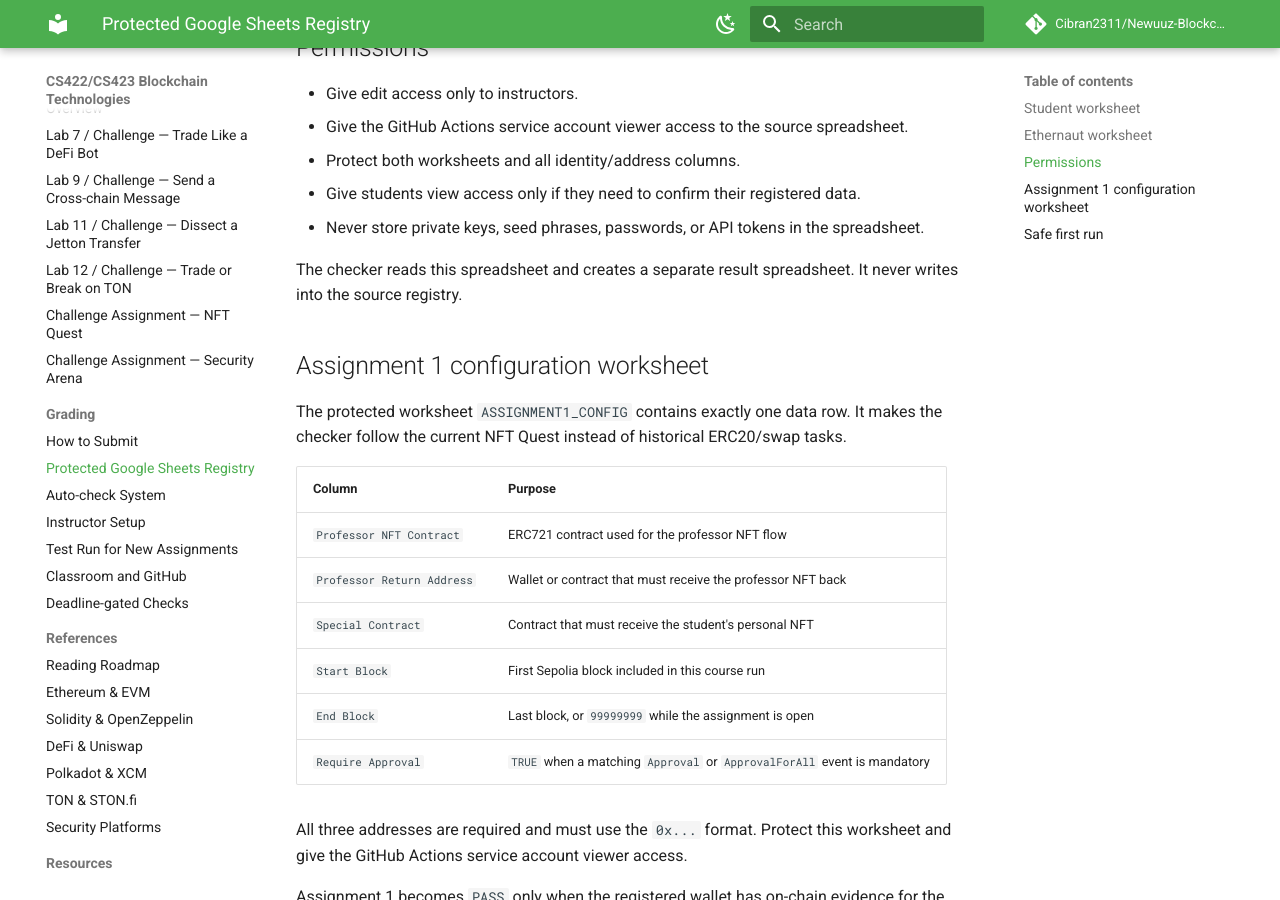
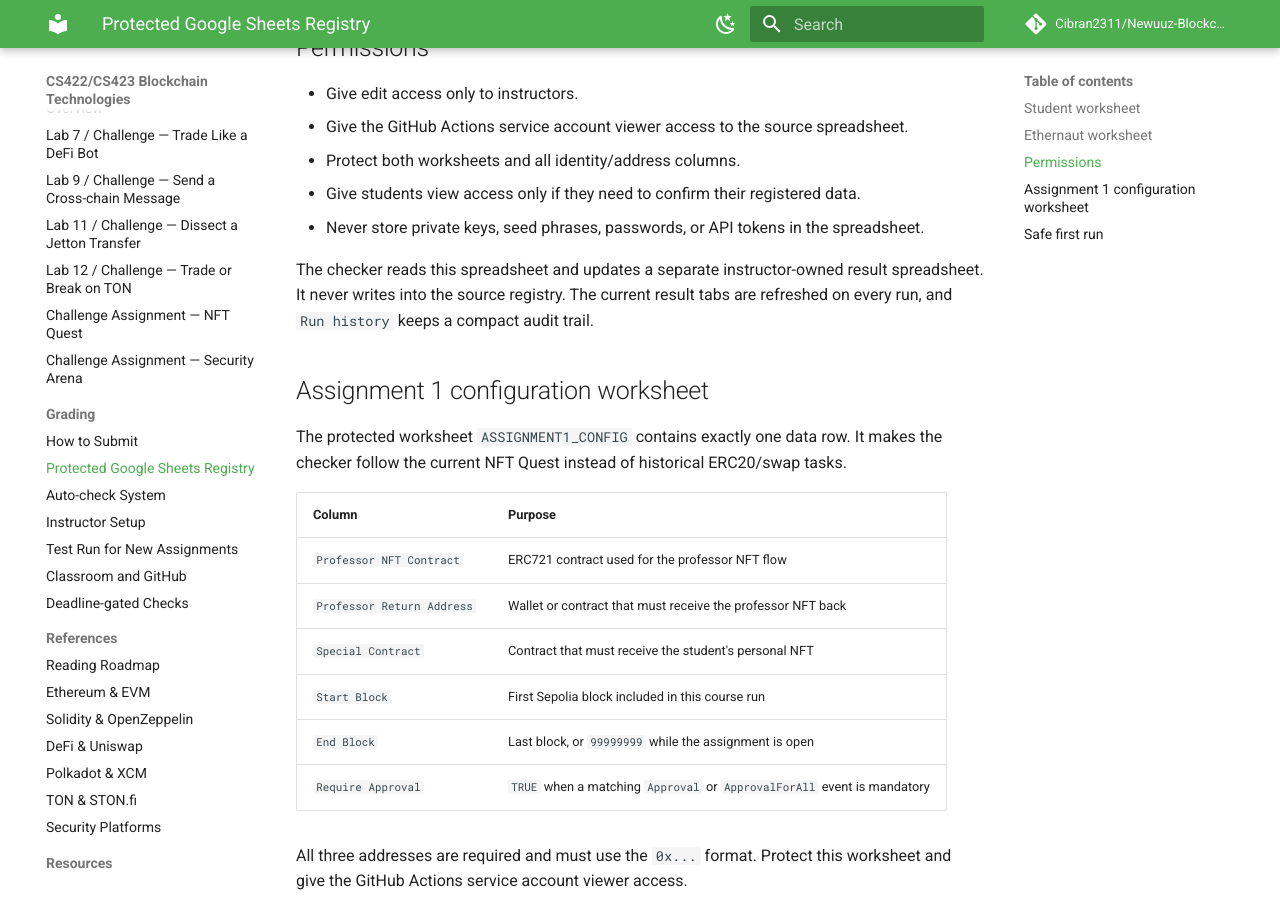
Before and after one commit to Cibran2311/Newuuz-Blockchain, an MkDocs documentation site: the page built from docs/grading/google-sheets-registry.md, in a window 1280 px wide and 900 px high, scrolled down 1376 px. Built offline with MkDocs 1.6.1 and Material for MkDocs 9.7.7, drawn with Linux system fonts in a browser that asks for light colours; comment, search, counter and statistics services are not loaded.

Commit message:
Document protected registry flow

```diff
--- a/docs/grading/google-sheets-registry.md
+++ b/docs/grading/google-sheets-registry.md
@@ -40,7 +40,7 @@ Ethernaut is an automatic `PASS` only when verified complexity is at least 10. A
 - Give students view access only if they need to confirm their registered data.
 - Never store private keys, seed phrases, passwords, or API tokens in the spreadsheet.
 
-The checker reads this spreadsheet and creates a separate result spreadsheet. It never writes into the source registry.
+The checker reads this spreadsheet and updates a separate instructor-owned result spreadsheet. It never writes into the source registry. The current result tabs are refreshed on every run, and `Run history` keeps a compact audit trail.
 
 ## Assignment 1 configuration worksheet
 
```
